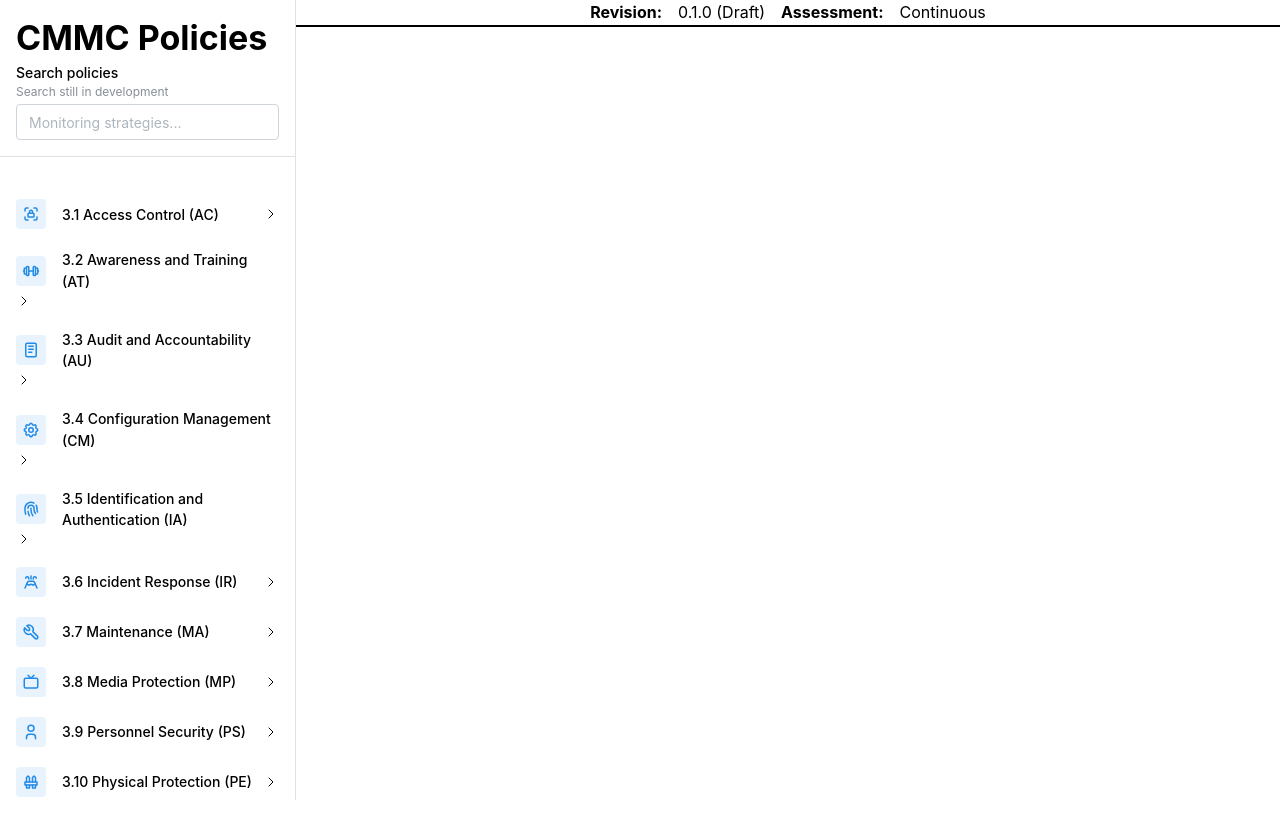
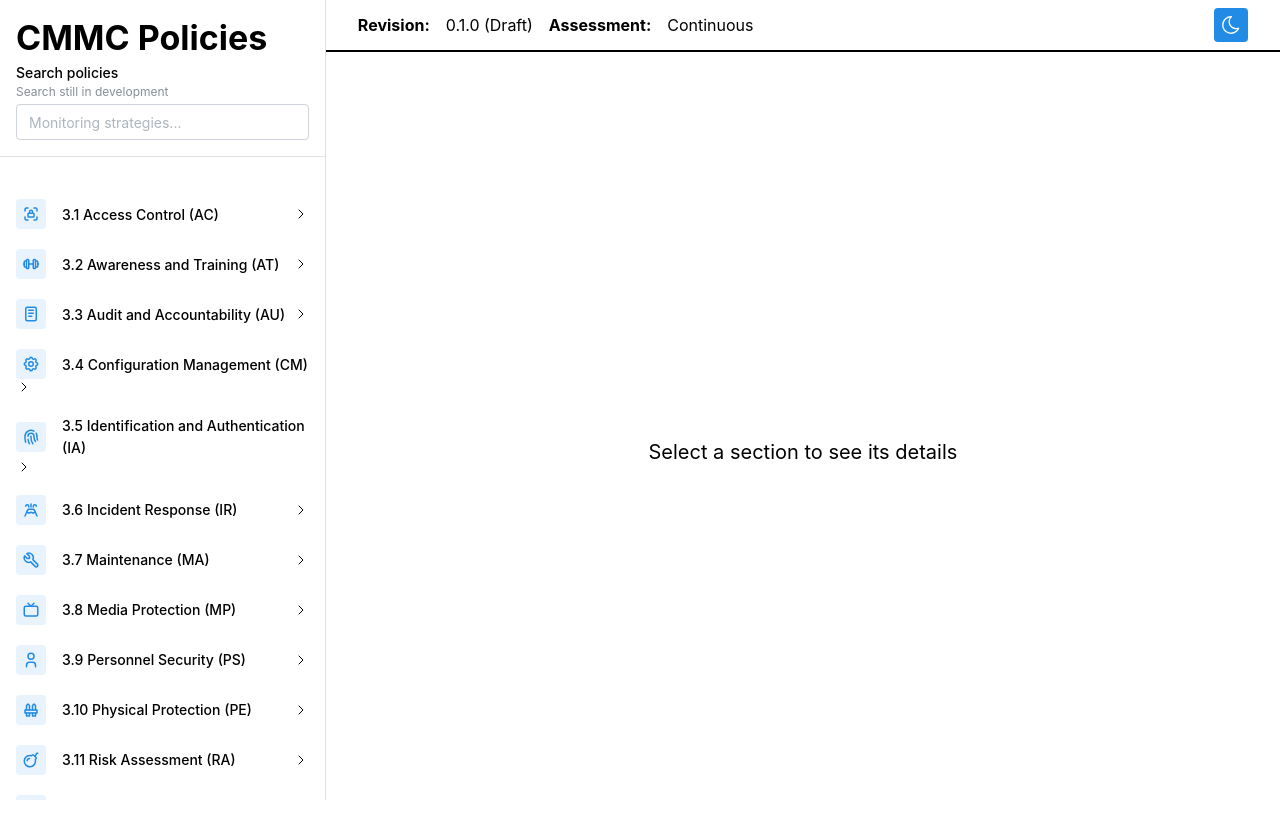
Before and after one commit to LeviMSmith/CMMC-Map, a Next.js app in the folder frontend/: page / in a window 1280 px wide. Shown: the top 838 px of the page. Before the commit the page ends 800 px from the top, so only its background shows below. Built offline with nearby package versions, Linux system fonts and the light colour scheme.

Commit message:
Section selection

```diff
--- a/frontend/app/dash-client.module.css
+++ b/frontend/app/dash-client.module.css
@@ -4,7 +4,7 @@
     var(--mantine-color-dark-6)
   );
   height: 100vh;
-  width: rem(375px);
+  max-width: 33%;
   padding: var(--mantine-spacing-md);
   padding-bottom: 0;
   display: flex;
@@ -86,3 +86,28 @@
 .chevron {
   transition: transform 200ms ease;
 }
+
+.icon {
+  width: rem(22px);
+  height: rem(22px);
+}
+
+.dark {
+  @mixin dark {
+    display: none;
+  }
+
+  @mixin light {
+    display: block;
+  }
+}
+
+.light {
+  @mixin light {
+    display: none;
+  }
+
+  @mixin dark {
+    display: block;
+  }
+}
--- a/frontend/app/dash-client.tsx
+++ b/frontend/app/dash-client.tsx
@@ -1,5 +1,6 @@
 "use client";
 
+import cx from "clsx";
 import {
   Box,
   Collapse,
@@ -10,6 +11,12 @@
   ScrollArea,
   TextInput,
   Title,
+  ActionIcon,
+  Stack,
+  Button,
+  Paper,
+  useMantineColorScheme,
+  useComputedColorScheme,
   rem,
 } from "@mantine/core";
 import {
@@ -35,6 +42,8 @@
   IconShieldLock,
   IconWifi,
   IconDatabase,
+  IconSun,
+  IconMoon,
 } from "@tabler/icons-react";
 import { useState } from "react";
 import { MajorSection, MinorSection } from "@/lib/db";
@@ -86,25 +95,47 @@
   });
 }
 
-function LinksGroup({
-  icon: Icon,
-  label,
-  initiallyOpened,
-  links,
-}: LinksGroupProps) {
-  const hasLinks = Array.isArray(links);
-  const [opened, setOpened] = useState(initiallyOpened || false);
-  const items = (hasLinks ? links : []).map((link) => (
-    <Text<"a">
+const icons = [
+  IconLockAccess,
+  IconBarbell,
+  IconNotes,
+  IconSettings,
+  IconFingerprint,
+  IconVolcano,
+  IconTool,
+  IconDeviceTv,
+  IconUser,
+  IconFence,
+  IconBomb,
+  IconShieldLock,
+  IconWifi,
+  IconDatabase,
+];
+
+export default function Dashboard({ sections }: { sections: MajorSection[] }) {
+  const { setColorScheme } = useMantineColorScheme();
+  const computedColorScheme = useComputedColorScheme("light", {
+    getInitialValueInEffect: true,
+  });
+
+  const [selectedSection, setSelectedSection] = useState<MinorSection | null>(
+    null,
+  );
+
+  const links = sections.map((section, sectionIndex) => {
+    const [opened, setOpened] = useState(false);
+    const items = section.minorSections.map((minorSection) => (
+      <UnstyledButton
         component="a"
         className={classes.link}
-      href={link.link}
-      key={link.label}
-      onClick={(event) => event.preventDefault()}
+        key={minorSection.section}
+        onClick={() => setSelectedSection(minorSection)}
       >
-      {link.label}
-    </Text>
+        {`${minorSection.section} ${minorSection.brief_description}`}
+      </UnstyledButton>
     ));
+
+    const Icon = icons[sectionIndex];
 
     return (
       <>
@@ -117,9 +148,8 @@
               <ThemeIcon variant="light" size={30}>
                 <Icon style={{ width: rem(18), height: rem(18) }} />
               </ThemeIcon>
-            <Box ml="md">{label}</Box>
+              <Box ml="md">{`${section.section} ${section.title}`}</Box>
             </Box>
-          {hasLinks && (
             <IconChevronRight
               className={classes.chevron}
               stroke={1.5}
@@ -129,20 +159,12 @@
                 transform: opened ? "rotate(-90deg)" : "none",
               }}
             />
-          )}
           </Group>
         </UnstyledButton>
-      {hasLinks ? <Collapse in={opened}>{items}</Collapse> : null}
+        <Collapse in={opened}>{items}</Collapse>
       </>
     );
-}
-
-export default function Dashboard({ sections }: { sections: MajorSection[] }) {
-  const formatedSections = formatSections({ sections: sections });
-
-  const links = formatedSections.map((item) => (
-    <LinksGroup {...item} key={item.section} />
-  ));
+  });
 
   return (
     <div className="flex">
@@ -162,13 +184,58 @@
       </nav>
       <div className="w-full">
         <header>
-          <Group justify="center" className="border-solid border-0 border-b-2">
+          <Group
+            justify="space-between"
+            className="px-8 py-2 border-solid border-0 border-b-2"
+          >
+            <Group>
               <Text fw={700}>Revision:</Text>
               <Text>0.1.0 (Draft)</Text>
               <Text fw={700}>Assessment:</Text>
               <Text> Continuous</Text>
             </Group>
+            <Group>
+              <ActionIcon
+                onClick={() =>
+                  setColorScheme(
+                    computedColorScheme === "light" ? "dark" : "light",
+                  )
+                }
+                variant="filled"
+                size="lg"
+                aria-label="Toggle color scheme"
+              >
+                <IconSun
+                  className={cx(classes.icon, classes.light)}
+                  stroke={1.5}
+                />
+                <IconMoon
+                  className={cx(classes.icon, classes.dark)}
+                  stroke={1.5}
+                />
+              </ActionIcon>
+            </Group>
+          </Group>
         </header>
+        {selectedSection ? (
+          <div className="flex w-full p-4 items-start justify-between">
+            <Paper p="8" className="w-full">
+              <Title ta="center">{selectedSection.section}</Title>
+              <Text size="lg" px="32">
+                {selectedSection.brief_description}
+              </Text>
+            </Paper>
+            <Stack className="w-1/4">
+              <Button variant="filled">Examples</Button>
+              <Button variant="filled">Interview</Button>
+              <Button variant="filled">Test</Button>
+            </Stack>
+          </div>
+        ) : (
+          <div className="w-full h-full flex items-center justify-center">
+            <Text size="xl">Select a section to see its details</Text>
+          </div>
+        )}
       </div>
     </div>
   );
```
Lines whose indentation alone changed are shown as unchanged.
